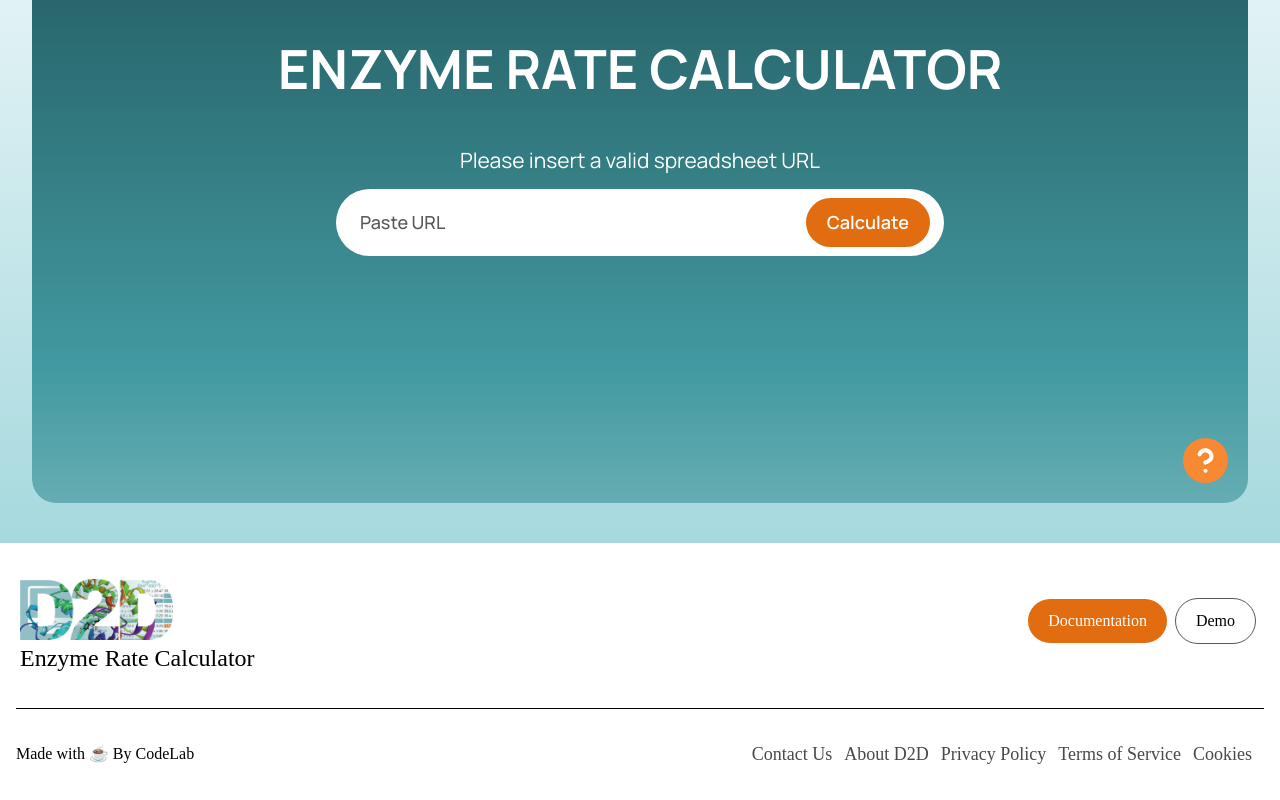
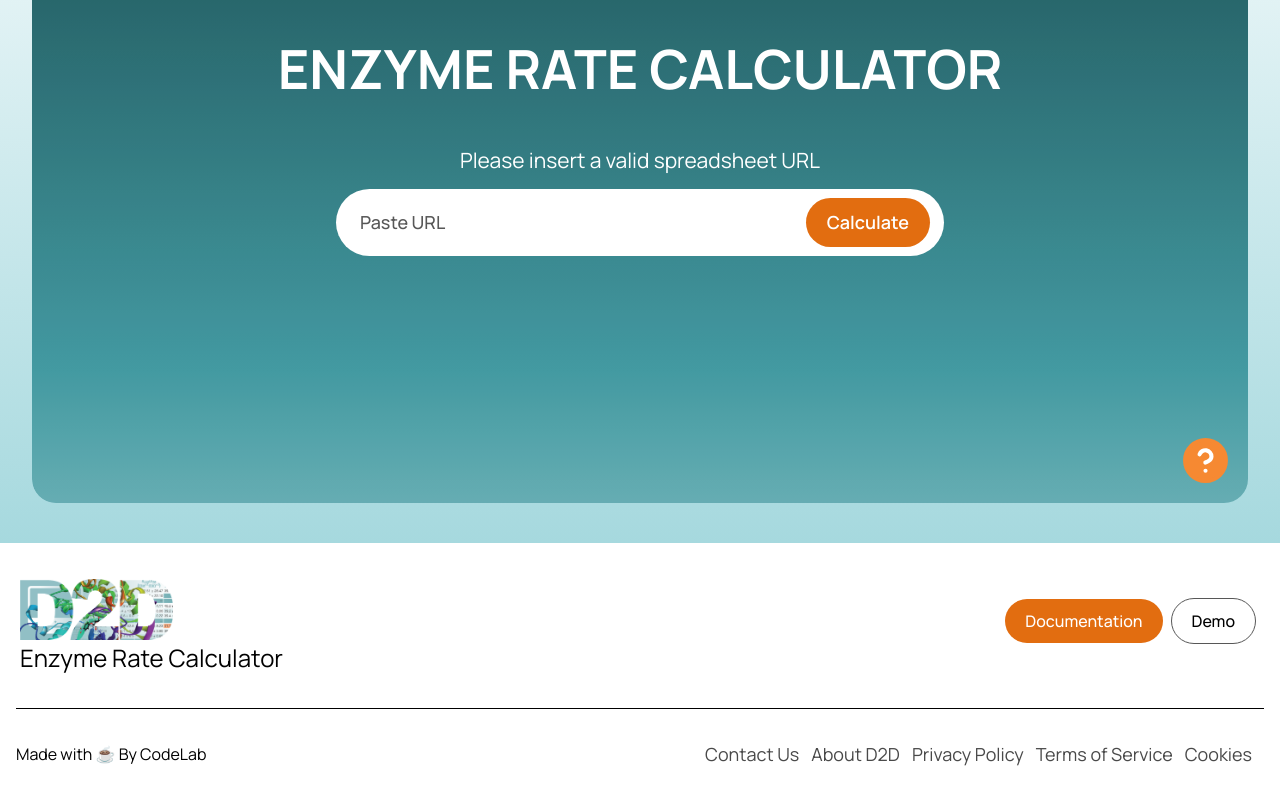
Before and after one commit to Codelab-Davis/d2d-graph-applet, a React (Vite) app in the folder frontend/: page / in a window 1280 px wide. Shown: the part 257-1057 px from the top of the page. Built offline with nearby package versions, Linux system fonts and the light colour scheme.

Commit message:
updated footer font to manrope

```diff
--- a/frontend/src/Footer.tsx
+++ b/frontend/src/Footer.tsx
@@ -8,28 +8,28 @@ const Footer = () => {
                 <a href="https://d2d.ucdavis.edu/" className="flex sm:mx-auto items-center">
                   <img src='./src/assets/d2dlogo.png' className='object-contain ml-1 mt-1 w-[153px] min-[1450px]:w-[180px] min-[1650px]:w-[200px]'></img>
                 </a>
-                <span className="font-['Poppins'] self-center ml-1 text-2xl whitespace-nowrap dark:black">Enzyme Rate Calculator</span>
+                <span className="self-center ml-1 text-2xl whitespace-nowrap dark:black">Enzyme Rate Calculator</span>
               </div>
               <div className="flex-col flex mt-4 sm:justify-center sm:mt-0 items-center space-y-4 md:space-y-0 md:flex-row md:space-x-8 justify-end">
                 <div className="flex-col flex mt-4 sm:justify-center sm:mt-0 items-center space-y-4 md:space-y-0 md:flex-row md:space-x-8 justify-end">
                 <a href="https://d2d.ucdavis.edu/" className="flex items-center">
-                  <button type="button" className="font-['Poppins'] text-white bg-secondary-600 hover:bg-secondary-600 focus:outline-none focus:ring-4 focus:ring-secondary-600 font-medium rounded-full text-sm px-5 py-2.5 text-center me-2 mb-2 dark:bg-secondary-600 dark:hover:bg-secondary-600 dark:focus:secondary-600">Documentation</button>
-                  <button type="button" className=" font-['Poppins'] py-2.5 px-5 me-2 mb-2 text-sm font-medium text-gray-900 focus:outline-none bg-white rounded-full border border-grays-600 hover:bg-secondary-300 hover:text-blue-700 focus:z-10 focus:ring-4 focus:ring-secondary-600 dark:focus:ring-gray-700 dark:bg-gray-800 dark:text-gray-400 dark:border-gray-600 dark:hover:text-white dark:hover:bg-secondary-600">Demo</button>
+                  <button type="button" className="text-white bg-secondary-600 hover:bg-secondary-600 focus:outline-none focus:ring-4 focus:ring-secondary-600 font-medium rounded-full text-sm px-5 py-2.5 text-center me-2 mb-2 dark:bg-secondary-600 dark:hover:bg-secondary-600 dark:focus:secondary-600">Documentation</button>
+                  <button type="button" className="py-2.5 px-5 me-2 mb-2 text-sm font-medium text-gray-900 focus:outline-none bg-white rounded-full border border-grays-600 hover:bg-secondary-300 hover:text-blue-700 focus:z-10 focus:ring-4 focus:ring-secondary-600 dark:focus:ring-gray-700 dark:bg-gray-800 dark:text-gray-400 dark:border-gray-600 dark:hover:text-white dark:hover:bg-secondary-600">Demo</button>
                 </a>
                 </div>
               </div>
             </div>
             <hr className="my-6 border-gray-200 sm:mx-auto dark:border-gray-700 lg:my-8" />
             <div className="sm:flex sm:items-center sm:justify-between">
-              <span className="text-sm text-gray-500 sm:text-center font-['Poppins'] dark:text-gray-400">
+              <span className="text-sm text-gray-500 sm:text-center dark:text-gray-400">
                 Made with ☕ By CodeLab
               </span>
               <div className="flex mt-4 sm:justify-center sm:mt-0">
-                <a href="https://d2d.ucdavis.edu/" className="hover:underline font-['Poppins'] text-grays-700 mr-3" >Contact Us</a>
-                <a href="#" className="hover:underline text-grays-700 font-['Poppins'] mr-3">About D2D</a>
-                <a href="#" className="hover:underline text-grays-700 font-['Poppins'] mr-3">Privacy Policy</a>
-                <a href="#" className="hover:underline text-grays-700 font-['Poppins'] mr-3">Terms of Service</a>
-                <a href="#" className="hover:underline text-grays-700 font-['Poppins'] mr-3">Cookies</a>
+                <a href="https://d2d.ucdavis.edu/" className="hover:underline text-grays-700 mr-3" >Contact Us</a>
+                <a href="#" className="hover:underline text-grays-700 mr-3">About D2D</a>
+                <a href="#" className="hover:underline text-grays-700 mr-3">Privacy Policy</a>
+                <a href="#" className="hover:underline text-grays-700 mr-3">Terms of Service</a>
+                <a href="#" className="hover:underline text-grays-700 mr-3">Cookies</a>
               </div>
             </div>
           </div>
```
